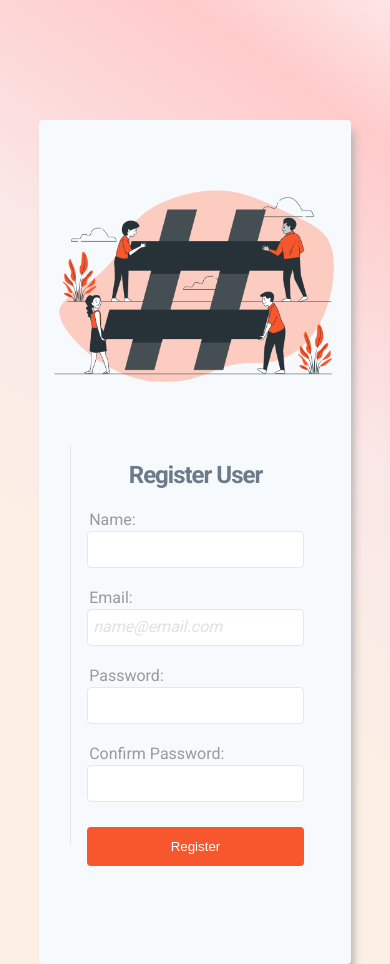
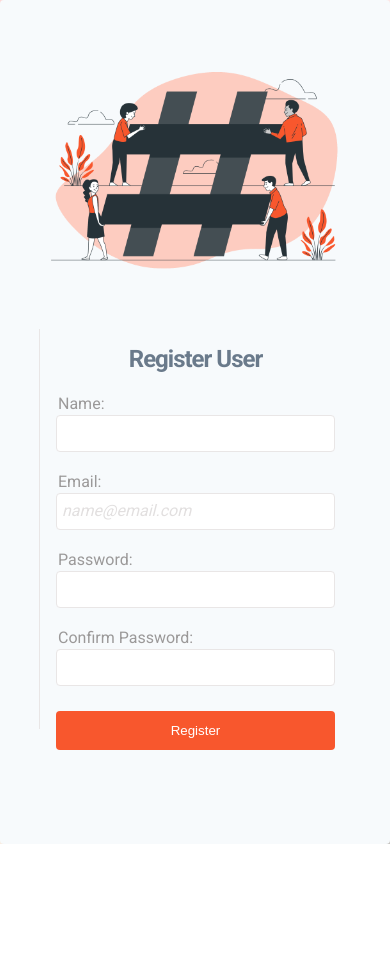
Before and after one commit to amanda-bzrra/form_register, a plain HTML site: page index.html in a window 390 px wide. After the commit the page ends 844 px from the top, so only its background shows below. Drawn offline with Linux system fonts and the light colour scheme.

Commit message:
correction in css

```diff
--- a/style.css
+++ b/style.css
@@ -23,7 +23,7 @@ body {
 	background: rgb(252, 240, 229);
 	background: linear-gradient(35deg, rgba(252, 240, 229, 1) 33%, rgba(250, 231, 231, 1) 62%, rgba(255, 202, 202, 1) 88%, rgb(253, 230, 230) 100%);
 	overflow-y: hidden;
-	overflow-x: hidden;
+
 }
 
 img {
@@ -37,9 +37,6 @@ img {
 	display: flex;
 	flex-wrap: wrap;
 	margin: 120px auto;
-	/*position: absolute;
-	top: 20%;
-	left: 26%;*/
 	width: 800px;
 	max-width: 80%;
 	height: auto;
@@ -166,7 +163,6 @@ small {
 
 .popup {
 	display: none;
-	/*visibility: hidden;*/
 	width: 600px;
 	height: 290px;
 	text-align: center;
@@ -248,10 +244,14 @@ small {
 }
 
 @media only screen and (max-width: 800px) {
+	body {}
+
 	.container-register {
-		width: 100%;
+		max-width: 100%;
 		height: 100vh;
 		justify-content: center;
+		margin: auto;
+		overflow-x: hidden;
 	}
 
 	.container-register img {
```
